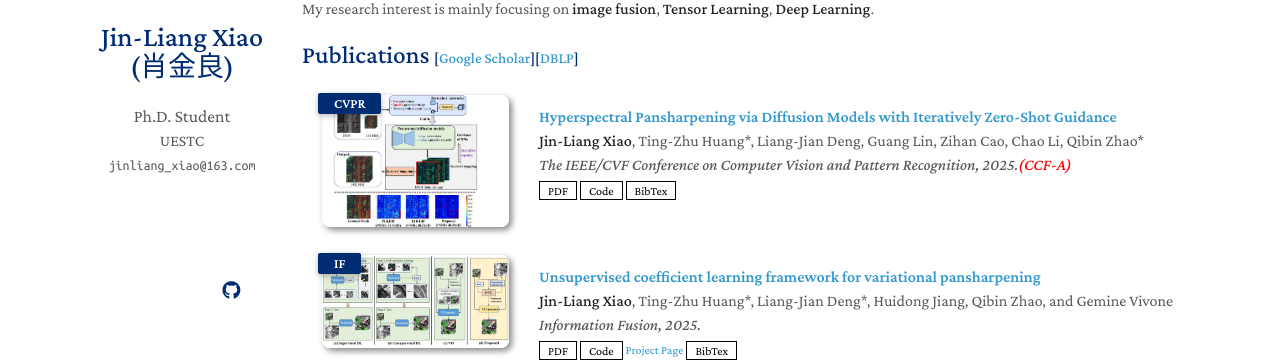
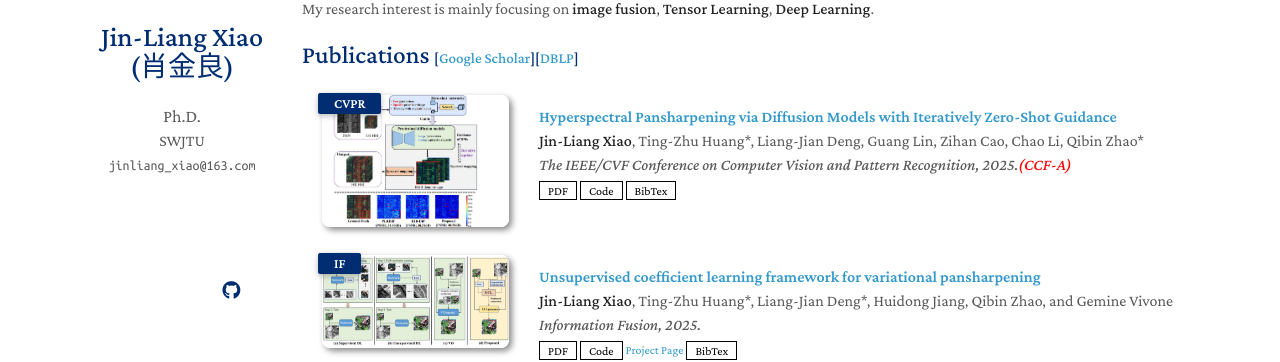
Before and after one commit to Jin-liangXiao/Jin-liangXiao.github.io, a Jekyll site: the page built from index.md, in a window 1280 px wide. Shown: the part 316-678 px from the top of the page. Built offline with Jekyll 4.4.1, drawn with Linux system fonts in a browser that asks for light colours; nearby versions of some CDN libraries; a style sheet for code colours, icons or effects is not loaded; our own code applies the rules of GitHub Pages for plain Markdown files.

Commit message:
Update _config.yml

```diff
--- a/_config.yml
+++ b/_config.yml
@@ -1,8 +1,8 @@
 # Basic Information
 title: Jin-Liang Xiao<br>(肖金良)
-position: Ph.D. Student
-affiliation: UESTC
-affiliation_link: https://www.uestc.edu.cn/
+position: Ph.D.
+affiliation: SWJTU
+affiliation_link: https://www.swjtu.edu.cn/
 email: jinliang_xiao@163.com
 
 # Search Engine Optimization (SEO)
```
